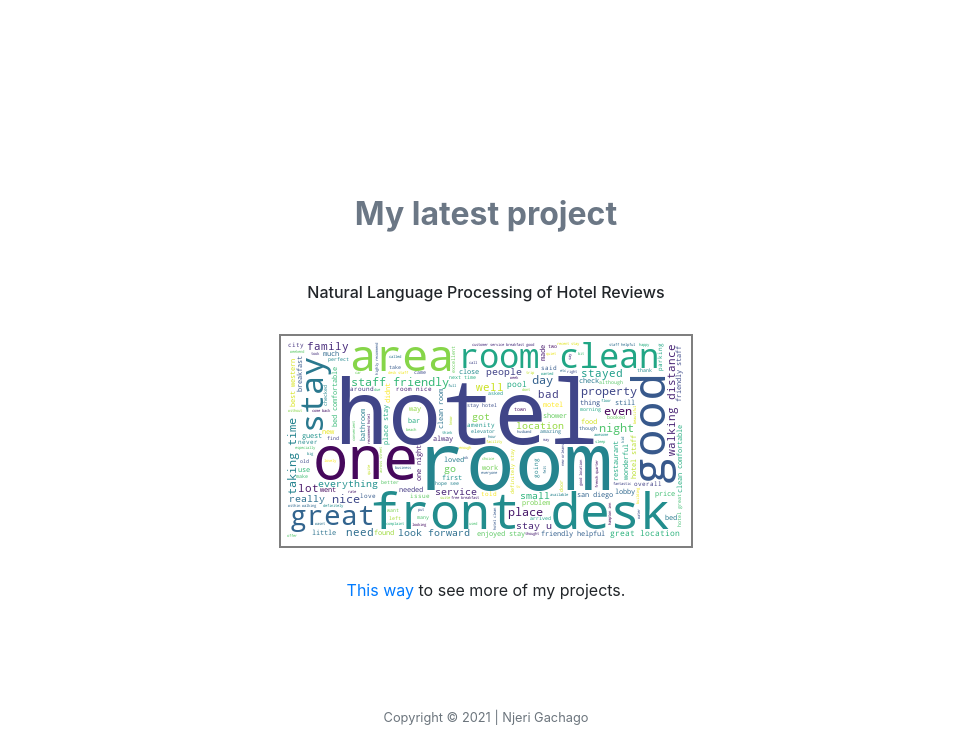
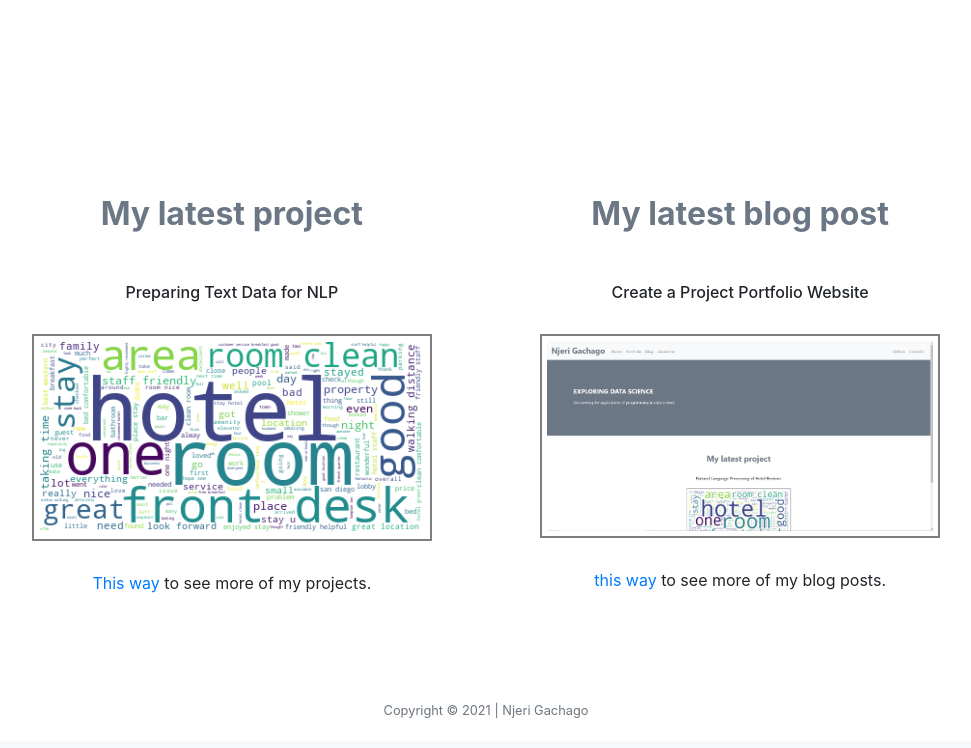
Before and after one commit to ngachago/portfolio-website, a Flask app: template templates/index.html in a window 1280 px wide. Shown: the part 251-999 px from the top of the page, without its empty margins (154-1125 px from the left). After the commit the page ends 969 px from the top, so only its background shows below. Run offline with Flask 2, Linux system fonts and the light colour scheme; the template is opened without the code that fills it, so the values that code supplies are empty; some libraries are stand-ins or nearby versions.

Commit message:
added project and updated files

```diff
--- a/static/styles.css
+++ b/static/styles.css
@@ -181,6 +181,7 @@
 .col-md-5
 {
     padding: 20px 30px 20px 30px;
+    max-width: none;
 }
 
 .project-des
@@ -202,8 +203,9 @@
 
 .portfolio-img
 {
-    width: 100%;
-    height: 100%;
+    max-width: 400px;
+    max-height: 400px;
+    overflow: hidden;
     border: 2px solid rgba(0,0,0,0.5);
     padding: 5px 5px 5px 5px;
 }
--- a/templates/index.html
+++ b/templates/index.html
@@ -12,12 +12,12 @@
                 <div class="col-12 col-md-5">
                     <div class="row justify-content-center">
                         <div class="text-center">
-                                <h2 class="index-header">My latest project</h2>
+                            <h2 class="index-header">My latest project</h2>
                         </div>
                     </div>
                     <div class="row justify-content-center">
                         <div class="row index-img text-center">
-                            <h6>Natural Language Processing of Hotel Reviews</h6>
+                            <h6>Preparing Text Data for NLP</h6>
                         </div>
                     </div>
                     <div class="row justify-content-center">
@@ -29,6 +29,36 @@
                         <p><a class="about-link" href="/portfolio">This way</a> to see more of my projects.</p>
                     </div>
                 </div>
+
+
+
+                <div class="col-12 col-md-5">
+                    <div class="row justify-content-center">
+                        <div class="text-center">
+                            <!-- <h2 class="index-header">My most recent course</h2> -->
+                            <h2 class="index-header">My latest blog post</h2>
+                        </div>
+                    </div>
+                    <div class="row justify-content-center">
+                        <div class="row index-img text-center">
+                            <!-- <h6>Udacity's Intro to Data Structures and Algorithms</h6> -->
+                            <h6>Create a Project Portfolio Website</h6>
+                        </div>
+                    </div>
+                    <div class="row justify-content-center">
+                        <!-- <a target="_blank" href="https://www.udacity.com/course/data-structures-and-algorithms-in-python--ud513">
+                            <img class="portfolio-img" src="/static/img/udacity.png">
+                        </a> -->
+                        <a target="_blank" href="https://njeri-gachago.medium.com/create-a-project-portfolio-website-c3889b1d5f60">
+                            <img class="portfolio-img" src="/static/img/portfolio_website.png">
+                        </a>
+                    </div>
+                    <div class="index-bottom text-center">
+                        <p>
+                            <a target="_blank" class="about-link" href="https://njeri-gachago.medium.com/">this way</a> to see more of my blog posts.
+                        </p>
+                    </div>
+                </div>
             </div>
         </div>
     </section>
--- a/templates/portfolio.html
+++ b/templates/portfolio.html
@@ -22,7 +22,7 @@
                             <span class="bold">Skills:</span> {{ two_projects[0][2] }}
                         </p>
                     </div>
-                    <div class="row">
+                    <div class="row justify-content-center">
                         <a target="_blank" href="{{ two_projects[0][4][0][1] }}">
                             <img class="portfolio-img" src="/static/img/{{ two_projects[0][3]}}.png">
                         </a>
@@ -53,7 +53,7 @@
                                     <span class="bold">Skills:</span> {{ project[2] }}
                                 </p>
                             </div>
-                            <div class="row">
+                            <div class="row justify-content-center">
                                 <a target="_blank" href="{{ project[4][0][1] }}">
                                     <img class="portfolio-img" src="/static/img/{{ project[3] }}.png">
                                 </a>
```
Also changed, not shown: README.md.
